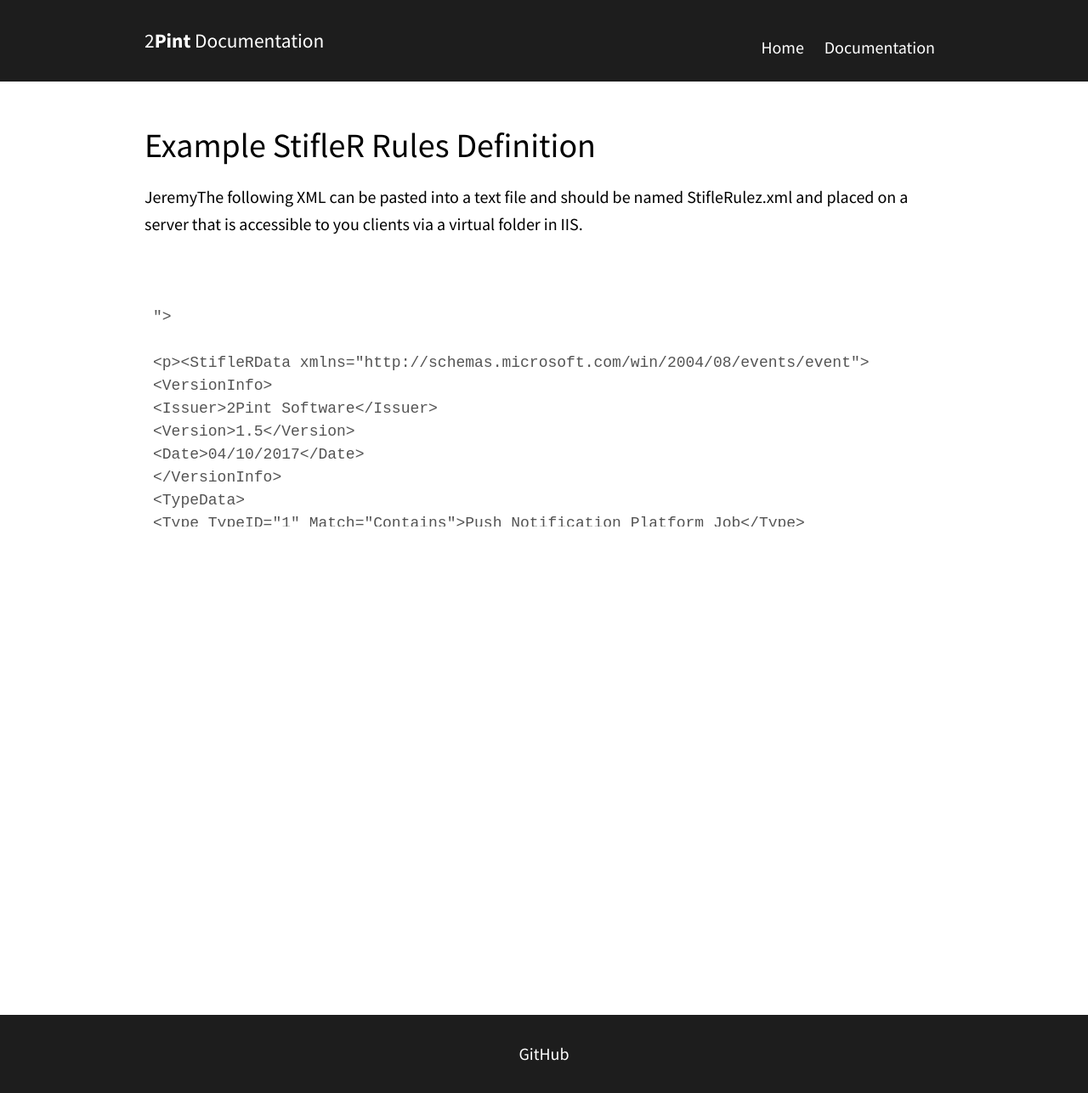
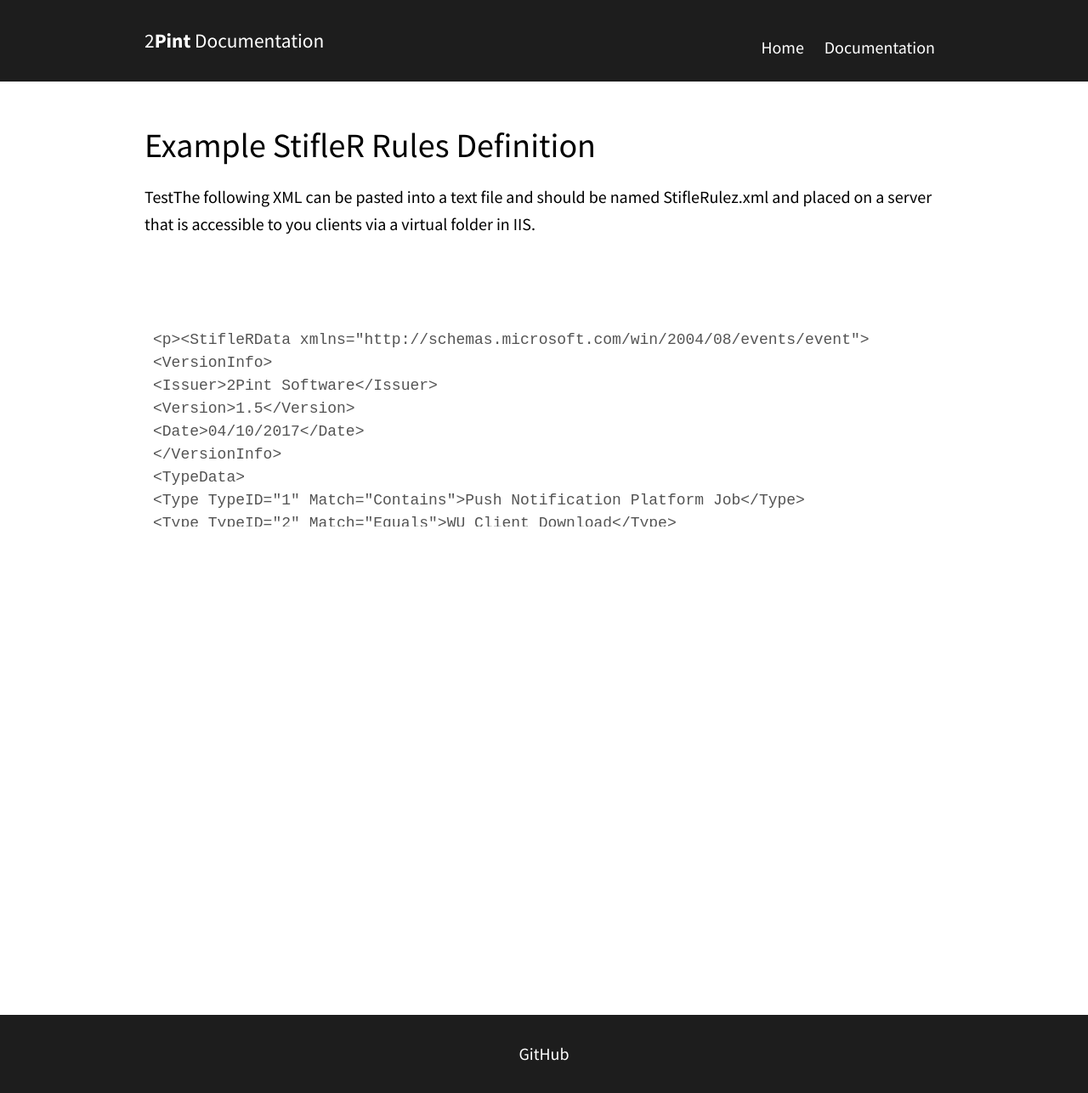
Before and after one commit to RoseSmithTest/2PintTest.github.io, a Jekyll site: the page built from docs/ExampleStifleRRulesDefinition.html, in a window 1280 px wide. Shown: the whole page at 85% size. Built offline with Jekyll 4.4.1, drawn with Linux system fonts in a browser that asks for light colours.

Commit message:
Update ExampleStifleRRulesDefinition.html

```diff
--- a/docs/ExampleStifleRRulesDefinition.html
+++ b/docs/ExampleStifleRRulesDefinition.html
@@ -9,9 +9,9 @@ navigation_weight: 1
 <div class="container">
 	<div class="columns spacing">
     <h1>Example StifleR Rules Definition</h1>
-		<p>JeremyThe following XML can be pasted into a text file and should be named StifleRulez.xml and placed on a server that is accessible to you clients via a virtual folder in IIS.</p><br><br>
+		<p>TestThe following XML can be pasted into a text file and should be named StifleRulez.xml and placed on a server that is accessible to you clients via a virtual folder in IIS.</p><br><br>
 
-<textarea disabled="true" style="border: none;background-color:white;width:100%">">
+<textarea disabled="true" style="border: none;background-color:white;width:100%">
 
 <p><StifleRData xmlns="http://schemas.microsoft.com/win/2004/08/events/event">
 <VersionInfo>
```
